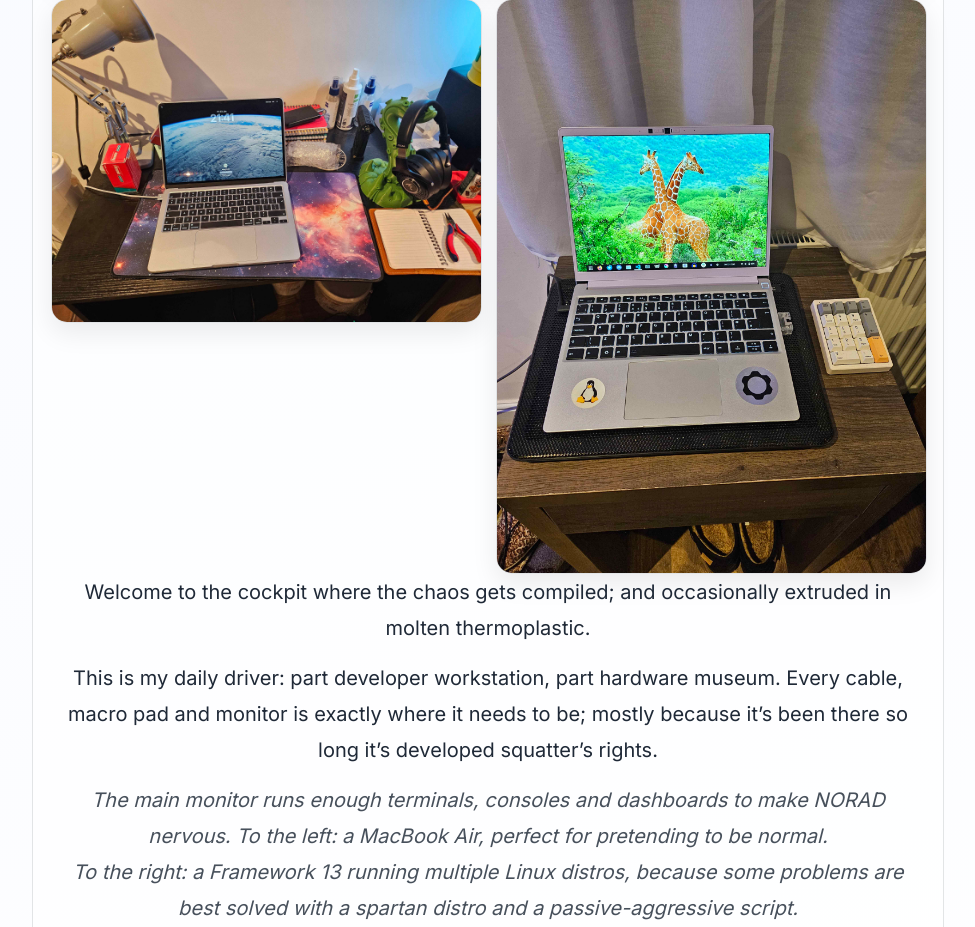
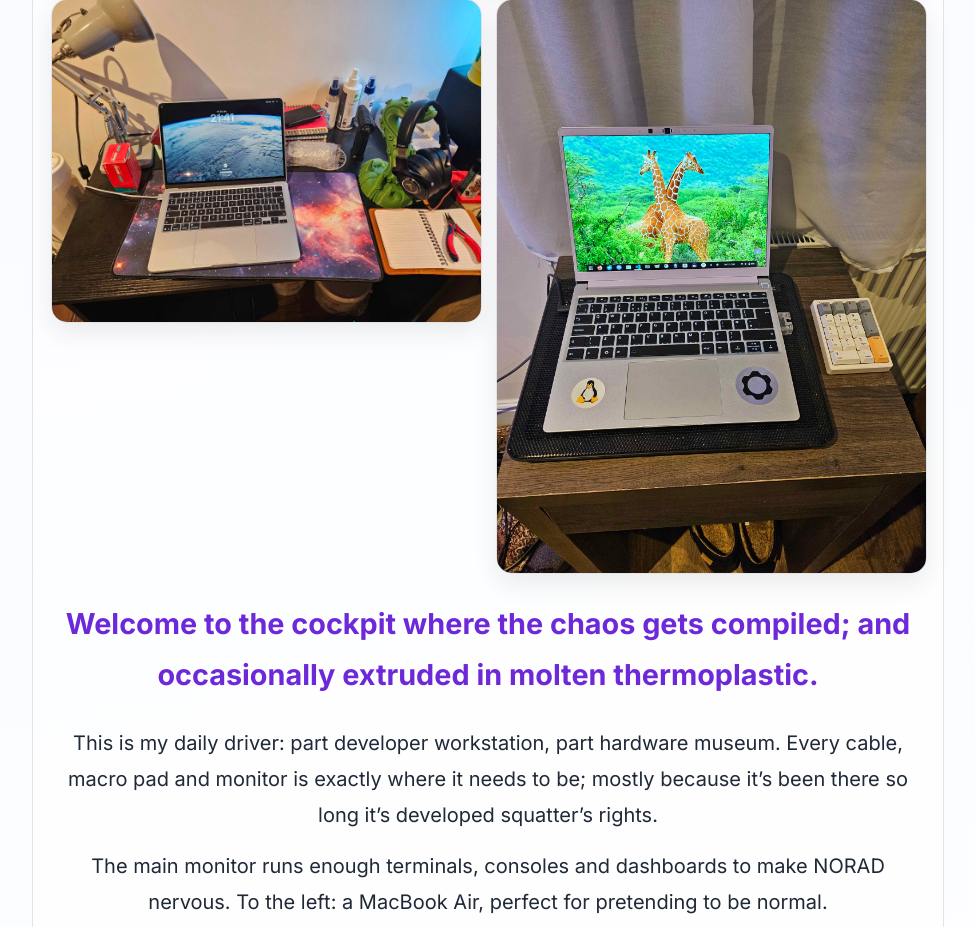
Before and after one commit to oernster/crankthecode, a FastAPI app: page /battlestation in a window 1280 px wide. Shown: the part 1785-2712 px from the top of the page, without its empty margins (304-1279 px from the left). Run offline with FastAPI, Linux system fonts and the light colour scheme.

Commit message:
Adjust Battlestation wording to enhance readability..

```diff
--- a/templates/battlestation.html
+++ b/templates/battlestation.html
@@ -37,7 +37,7 @@
       </div>
     </figure>
 
-    <p>Welcome to the cockpit where the chaos gets compiled; and occasionally extruded in molten thermoplastic.</p>
+    <h2>Welcome to the cockpit where the chaos gets compiled; and occasionally extruded in molten thermoplastic.</h2>
 
     <p>
       This is my daily driver: part developer workstation, part hardware museum. Every cable, macro pad and monitor is exactly where it needs to be; mostly because it’s been there so long it’s developed squatter’s rights.
@@ -129,6 +129,8 @@
       />
     </figure>
 
+    <h2>3D printing caveats...</h2>
+
     <p><strong>
       No, I do <u>not</u> print guns.<br />
       Why is that always the first question?
@@ -139,6 +141,8 @@
 
     <hr />
 
+    <h2>Final comments</h2>
+
     <p>
       This setup has shipped production APIs, 3D-printed entire machines, debugged firmware over serial and hosted at least one panicked git revert at 2AM.
       It is a monument to function over form; and somehow still standing.
```
